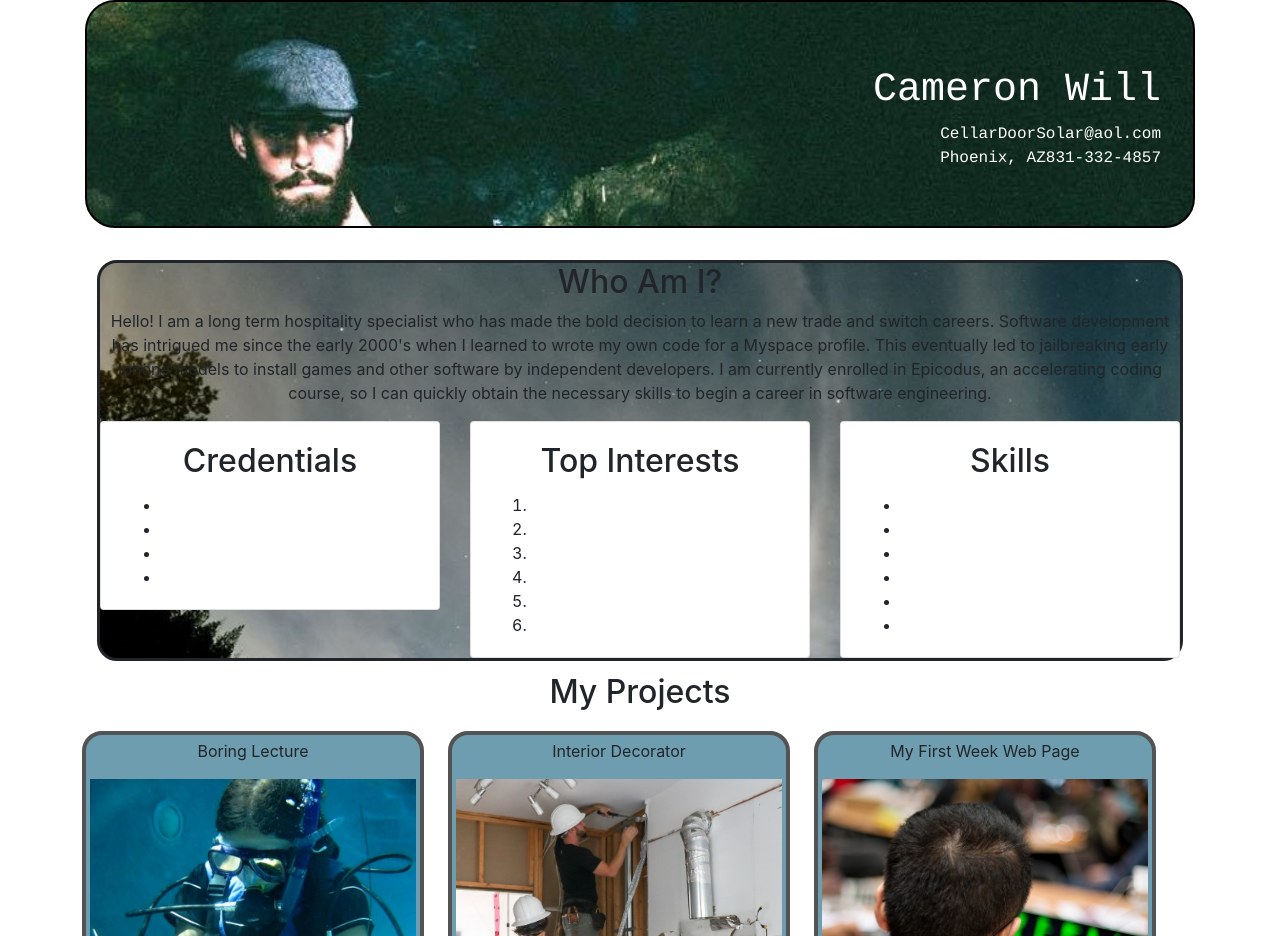
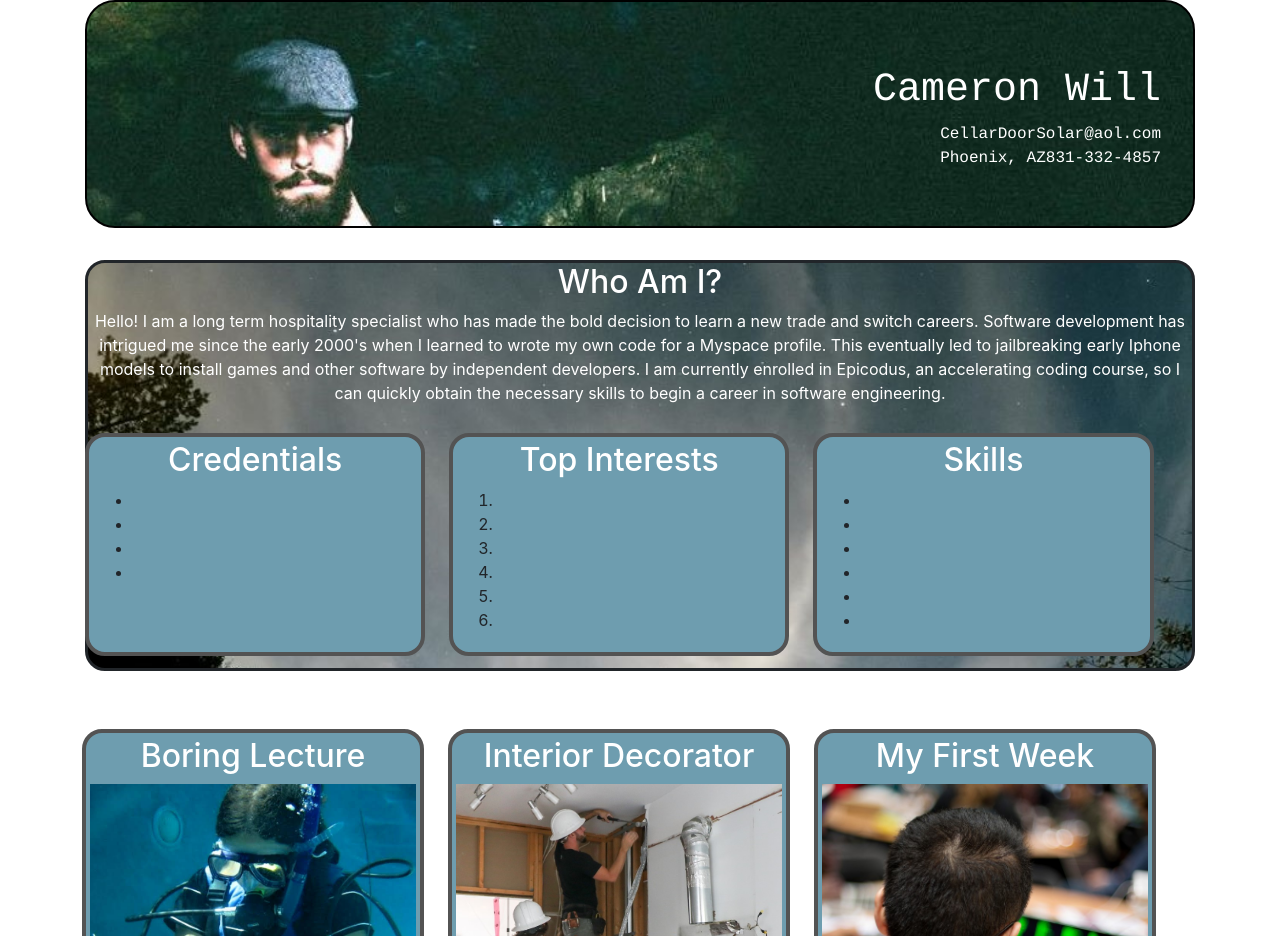
Before and after one commit to SolarDor/portfolio-landing-page, a plain HTML site: page index.html in a window 1280 px wide. Shown: the top 936 px of the page. Drawn offline with Linux system fonts and the light colour scheme.

Commit message:
fix text color, alignment, column radius, and associated css stylings

```diff
--- a/css/styles.css
+++ b/css/styles.css
@@ -17,10 +17,14 @@ img {
 }
 
 .box {
+  size: 100%;
   border-radius: 20px;
   border width: 2px;
   border-style: solid;
-  margin: 12px;
+}
+
+.box2 {
+  border-radius: 20px;
 }
 
 .column1 {
@@ -32,6 +36,7 @@ img {
   border: 4px solid rgb(83, 83, 83);
   padding: 4px;
 }
+
 .column2 {
   float: center;
   width: 30%;
@@ -41,6 +46,7 @@ img {
   border: 4px solid rgb(83, 83, 83);
   padding: 4px;
 }
+
 .column3 {
   float: right;
   width: 30%;
@@ -51,8 +57,36 @@ img {
   padding: 4px;
 }
 
+.column4 {
+  width: 30%;
+  margin: 12px;
+  border-radius: 20px;
+  background-color: rgb(110, 157, 175);
+  border: 4px solid rgb(83, 83, 83);
+  padding: 4px;
+}
+
+.column5 {
+  width: 30%;
+  margin: 12px;
+  border-radius: 20px;
+  background-color: rgb(110, 157, 175);
+  border: 4px solid rgb(83, 83, 83);
+  padding: 4px;
+}
+
+.column6 {
+  width: 30%;
+  margin: 12px;
+  border-radius: 20px;
+  background-color: rgb(110, 157, 175);
+  border: 4px solid rgb(83, 83, 83);
+  padding: 4px;
+}
+
 p {
   text-align: center;
+  color: white;
 }
 
 h1 {
@@ -71,4 +105,5 @@ a {
 
 h2 {
   text-align: center;
+  color: white;
 }
--- a/index.html
+++ b/index.html
@@ -24,24 +24,18 @@
         to begin a career in software engineering.
       </p>
       <div class="row">
-        <div class="col-md-4">
-          <div class="card">
-            <div class="card-body">
-              <h2 class="card-title">Credentials</h2>
-              <ul class="card-text">
+        <div class="column3">
+              <h2>Credentials</h2>
+              <ul>
                 <li></li>
                 <li></li>
                 <li></li>
                 <li></li>
               </ul>
         </div>
-          </div>
-        </div>
-        <div class="col-md-4">
-          <div class="card">
-            <div class="card-body">
-              <h2 class="card-title">Top Interests</h2>
-              <ol class="card-text">
+        <div class="column4">
+              <h2>Top Interests</h2>
+              <ol>
                 <li></li>
                 <li></li>
                 <li></li>
@@ -50,13 +44,9 @@
                 <li></li>
               </ol>
         </div>
-          </div>
-        </div>
-        <div class="col-md-4">
-          <div class="card">
-            <div class="card-body">
-              <h2 class="card-title">Skills</h2>
-              <ul class="card-text">
+        <div class="column5">
+              <h2>Skills</h2>
+              <ul>
                 <li></li>
                 <li></li>
                 <li></li>
@@ -67,21 +57,27 @@
         </div>
       </div>
     </div>
-      </div>
-    </div>
+    <div class="box2">
       <h2>My Projects</h2>
         <div class="row">
           <div class="column1">
-        <p>Boring Lecture</p>
+            <h2>Boring Lecture</h2>
+              <a href="https://github.com/SolarDor/boring-lecture">
               <img src="img/basket.jpg" alt="Basket Weaving">
+              </a>
           </div>
           <div class="column2">
-        <p>Interior Decorator</p>
+            <h2>Interior Decorator</h2>
+              <a href="https://github.com/SolarDor/interior-decorator">
               <img src="img/renovation.jpg" alt="Home Renovation">
+              </a>
           </div>
           <div class="column3">
-        <p>My First Week Web Page</p>
+            <h2>My First Week</h2>
+              <a href="https://github.com/SolarDor/week-in-review">
               <img src="img/epicodus.jpg" alt="Epicodus Student">
+              </a>
+          </div>
         </div>
     </div>
   </div>
```
Lines whose indentation alone changed are shown as unchanged.
